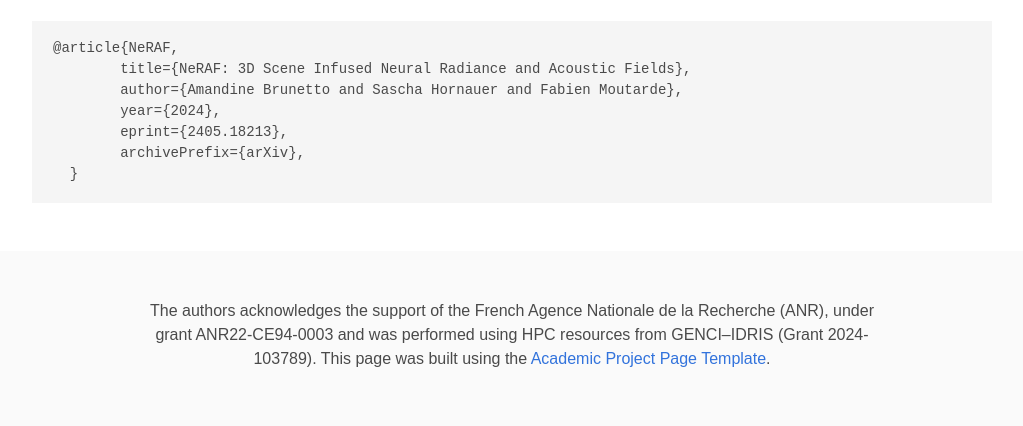
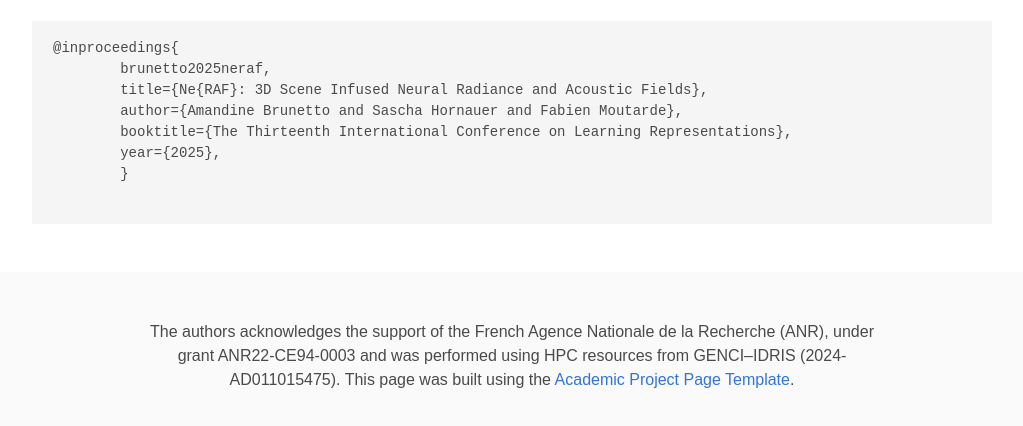
Before and after one commit to AmandineBtto/NeRAF, a plain HTML site: page index.html in a window 1280 px wide. Shown: the part 2294-2720 px from the top of the page, without its empty margins (128-1151 px from the left). Drawn offline with nearby package versions, Linux system fonts and the light colour scheme; some packages are replaced by stand-ins of ours; a script that the page names is missing; some icons are missing; a web font is replaced by a local one.

Commit message:
Add proceedings, openreview and correct GENCI Grant Name

```diff
--- a/index.html
+++ b/index.html
@@ -53,7 +53,7 @@
         <div class="columns is-centered">
           <div class="column has-text-centered">
             <h1 class="title is-1 publication-title">NeRAF: 3D Scene Infused Neural Radiance and Acoustic Fields</h1>
-            <h2 class="title is-4 publication-title">Accepted at ICLR 2025 </h2>
+            <h2 class="title is-4 publication-title">ICLR 2025</h2>
             <div class="is-size-5 publication-authors">
               <!-- Paper authors -->
               <span class="author-block">
@@ -83,6 +83,7 @@
                       </a>
                     </span>
 
+
                     <!-- Supplementary PDF link -->
                     <!-- <span class="link-block">
                       <a href="static/pdfs/supplementary_material.pdf" target="_blank"
@@ -104,6 +105,17 @@
                     <span>Code</span>
                   </a>
                 </span>
+
+                <!-- OpenReview link -->
+                <span class="link-block">
+                  <a href="https://openreview.net/forum?id=njvSBvtiwp" target="_blank"
+                  class="external-link button is-normal is-rounded is-dark">
+                  <span class="icon">
+                    <i class="fas fa-file-pdf"></i>
+                  </span>
+                  <span>OpenReview</span>
+                </a>
+              </span>
 
                 <!-- ArXiv abstract Link -->
                 <!--
@@ -355,13 +367,14 @@
   <section class="section" id="BibTeX">
     <div class="container is-max-desktop content">
       <h2 class="title">BibTeX</h2>
-      <pre><code class="c0py">@article{NeRAF,
-        title={NeRAF: 3D Scene Infused Neural Radiance and Acoustic Fields},
+      <pre><code class="c0py">@inproceedings{
+        brunetto2025neraf,
+        title={Ne{RAF}: 3D Scene Infused Neural Radiance and Acoustic Fields},
         author={Amandine Brunetto and Sascha Hornauer and Fabien Moutarde},
-        year={2024},
-        eprint={2405.18213},
-        archivePrefix={arXiv},
-  }</code></pre>
+        booktitle={The Thirteenth International Conference on Learning Representations},
+        year={2025},
+        }
+  </code></pre>
     </div>
 </section>
 <script src="https://cdn.jsdelivr.net/gh/Djongov/cClipboard@v2.1/cClipboard.min.js"></script>
@@ -374,7 +387,7 @@
         <div class="content">
 
           <p>
-            The authors acknowledges the support of the French Agence Nationale de la Recherche (ANR), under grant ANR22-CE94-0003 and was performed using HPC resources from GENCI–IDRIS (Grant 2024-103789).
+            The authors acknowledges the support of the French Agence Nationale de la Recherche (ANR), under grant ANR22-CE94-0003 and was performed using HPC resources from GENCI–IDRIS (2024-AD011015475).
             This page was built using the <a href="https://github.com/eliahuhorwitz/Academic-project-page-template" target="_blank">Academic Project Page Template</a>.
           </p>
 
```
